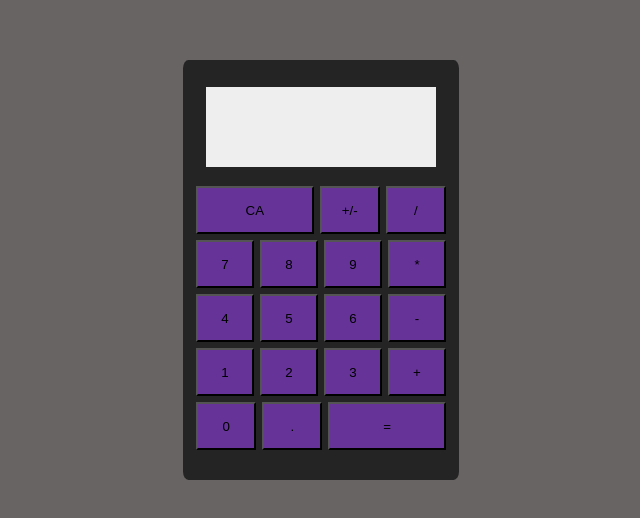
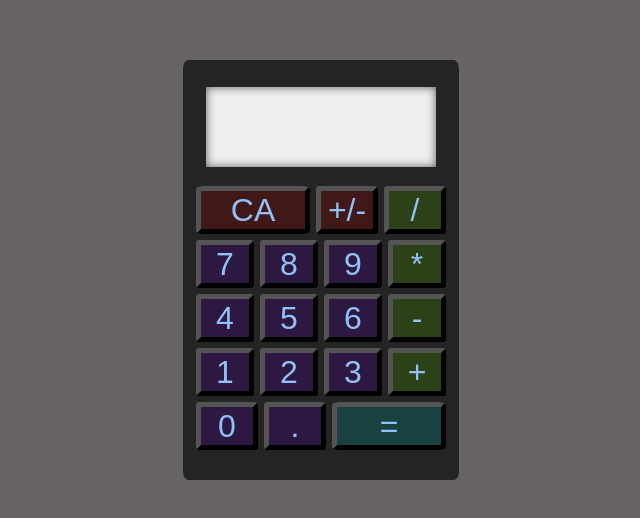
Before and after one commit to Virtuouz/Calculator, a plain HTML site: page index.html in a window 1280 px wide. Shown: the part 138-656 px from the top of the page, without its empty margins (319-959 px from the left). Drawn offline with Linux system fonts and the light colour scheme.

Commit message:
Add styling

```diff
--- a/index.html
+++ b/index.html
@@ -15,32 +15,32 @@
 
         </div>
         <div class="row">
-            <button class="btn-long">CA</button>
-            <button>+/-</button>
-            <button>/</button>
+            <button class="btn-long util">CA</button>
+            <button class="util">+/-</button>
+            <button class="oper">/</button>
         </div>
         <div class="row">
             <button>7</button>
             <button>8</button>
             <button>9</button>
-            <button>*</button>
+            <button class="oper">*</button>
         </div>
         <div class="row">
             <button>4</button>
             <button>5</button>
             <button>6</button>
-            <button>-</button>
+            <button class="oper">-</button>
         </div>
         <div class="row">
             <button>1</button>
             <button>2</button>
             <button>3</button>
-            <button>+</button>
+            <button class="oper">+</button>
         </div>
         <div class="row">
             <button>0</button>
             <button>.</button>
-            <button class="btn-long">=</button>
+            <button id="equals" class="btn-long">=</button>
         </div>
     </div>
 </body>
--- a/styles.css
+++ b/styles.css
@@ -25,6 +25,7 @@ body{
     background-color: #eee;
     flex-shrink: 0;
     margin-bottom: 2vh;
+    box-shadow: inset 0 0 10px #5c5c5c;
 }
 
 .row{
@@ -33,13 +34,28 @@ body{
 }
 
 .row button{
-    background-color: rebeccapurple;
+    background-color: rgb(44, 24, 65);
     width: 4vw;
     height: 6vh;
     margin: 3px;
     flex:1;
+    color: rgb(145, 193, 248);
+    font-size: 2rem;
+    border-radius: 7%;
+    border-color: black;
+    border-width: 5px;
 }
 
 .row .btn-long{
     flex: 2.3;
 }
+
+#equals{
+    background-color: #184140;
+}
+.row .util{
+    background-color: #411818;
+}
+.row .oper{
+    background-color: #2D4118;
+}
```
